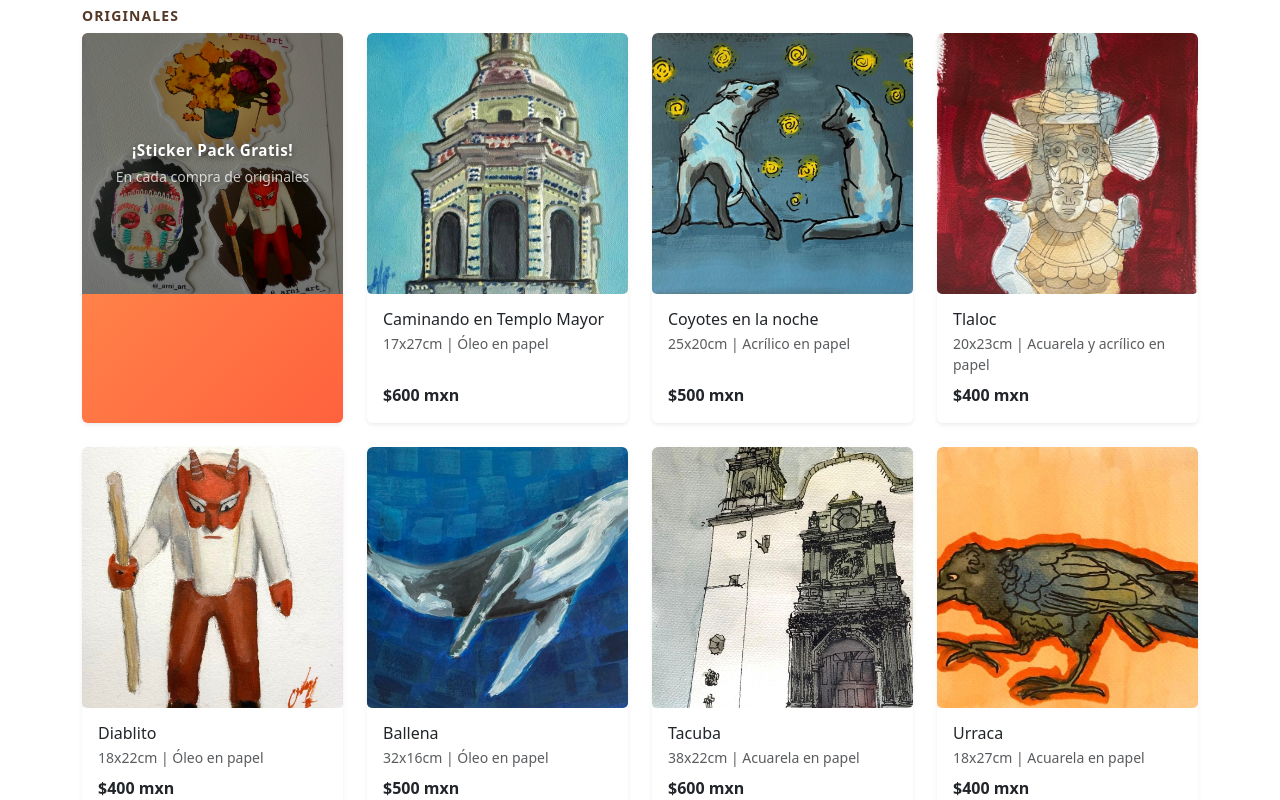
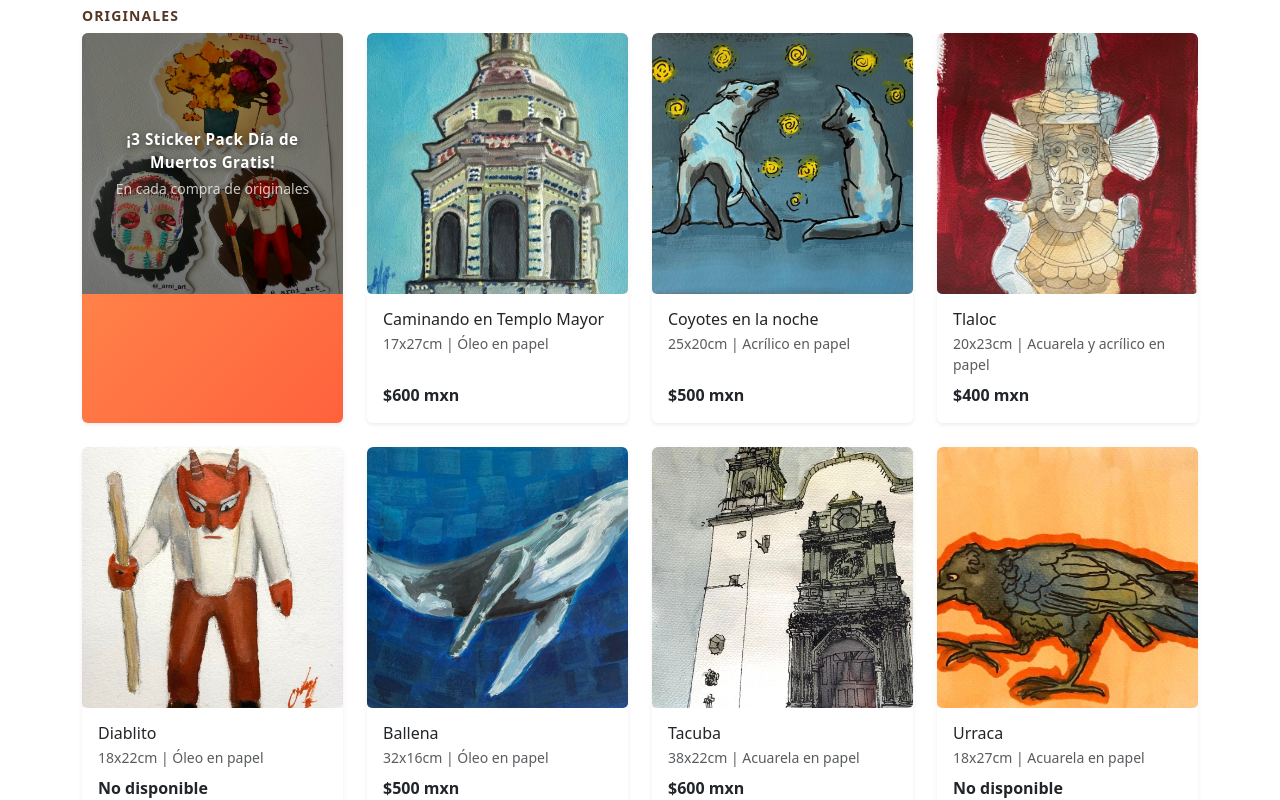
Before and after one commit to andresSaldanaAguilar/arnis_art_shop, a React (Create React App) app in the folder my-app/: page / in a window 1280 px wide. Shown: the part 280-1080 px from the top of the page. Built offline with nearby package versions, Linux system fonts and the light colour scheme.

Commit message:
aniadiendo sticker pack

```diff
--- a/my-app/src/App.tsx
+++ b/my-app/src/App.tsx
@@ -89,7 +89,7 @@ function App() {
                           className="fw-bold"
                           style={{ fontSize: "0.95rem", letterSpacing: ".5px" }}
                         >
-                          ¡Sticker Pack Gratis!
+                          ¡3 Sticker Pack Día de Muertos Gratis!
                         </div>
                         <div className="small opacity-75 mt-1">
                           En cada compra de originales
--- a/my-app/src/Components/ItemDetailModal.tsx
+++ b/my-app/src/Components/ItemDetailModal.tsx
@@ -46,8 +46,9 @@ const ItemDetailModal: React.FC<ItemDetailModalProps> = ({ item, onHide }) => {
               </div>
             )}
             <div className="d-flex align-items-center gap-3 mb-3">
-              <span className="fs-5 fw-semibold m-0">${item.cost}</span>
-              {!item.disponible && <Badge bg="secondary">Vendido</Badge>}
+              <span className="fs-5 fw-semibold m-0">
+                {item.disponible ? `$${item.cost}` : "No disponible"}
+              </span>
             </div>
             <div className="d-flex gap-2">
               <a
--- a/my-app/src/Components/ItemTile.tsx
+++ b/my-app/src/Components/ItemTile.tsx
@@ -29,7 +29,9 @@ const ItemTile: React.FC<ItemTileProps> = ({ item, onSelect }) => {
           {item.dimensions + "cm"} | {item.material}
         </Card.Text>
         <div className="d-flex justify-content-between align-items-center mt-auto">
-          <span className="fw-semibold">${item.cost} mxn</span>
+          <span className="fw-semibold">
+            {item.disponible ? `$${item.cost} mxn` : "No disponible"}
+          </span>
         </div>
       </Card.Body>
     </Card>
--- a/my-app/src/data/items.ts
+++ b/my-app/src/data/items.ts
@@ -8,6 +8,7 @@ import Urraca from "../Images/originales/urraca.jpeg";
 import BellasArtes from "../Images/prints/bellasartes.jpg";
 import Lobos from "../Images/prints/lobos.jpg";
 import Xolo from "../Images/prints/xolo.jpg";
+import Stickers from "../Images/prints/stickers.jpeg";
 import { ItemProps } from "../interfaces/ItemProps";
 
 export const item1: ItemProps = {
@@ -54,7 +55,7 @@ export const item4: ItemProps = {
   cost: 400,
   material: "Óleo en papel",
   dimensions: "18x22",
-  disponible: true,
+  disponible: false,
   category: "Pintura Original",
 };
 
@@ -90,7 +91,7 @@ export const item7: ItemProps = {
   cost: 400,
   material: "Acuarela en papel",
   dimensions: "18x27",
-  disponible: true,
+  disponible: false,
   category: "Pintura Original",
 };
 
@@ -130,6 +131,17 @@ export const itemPrint3: ItemProps = {
   category: "Print",
 };
 
+export const itemPrint4: ItemProps = {
+  image: Stickers,
+  title: "3 Sticker Pack Día de Muertos",
+  description: "Pack de 3 stickers con temática del Día de Muertos.",
+  cost: 40,
+  material: "Stickers vinilo mate",
+  dimensions: "10x10",
+  disponible: true,
+  category: "Print",
+};
+
 // Create an array of all items for easier importing
 export const items = [
   item1,
@@ -142,4 +154,5 @@ export const items = [
   itemPrint1,
   itemPrint2,
   itemPrint3,
+  itemPrint4,
 ];
```
Also changed, not shown: my-app/src/Images/prints/stickers.jpeg (added).
